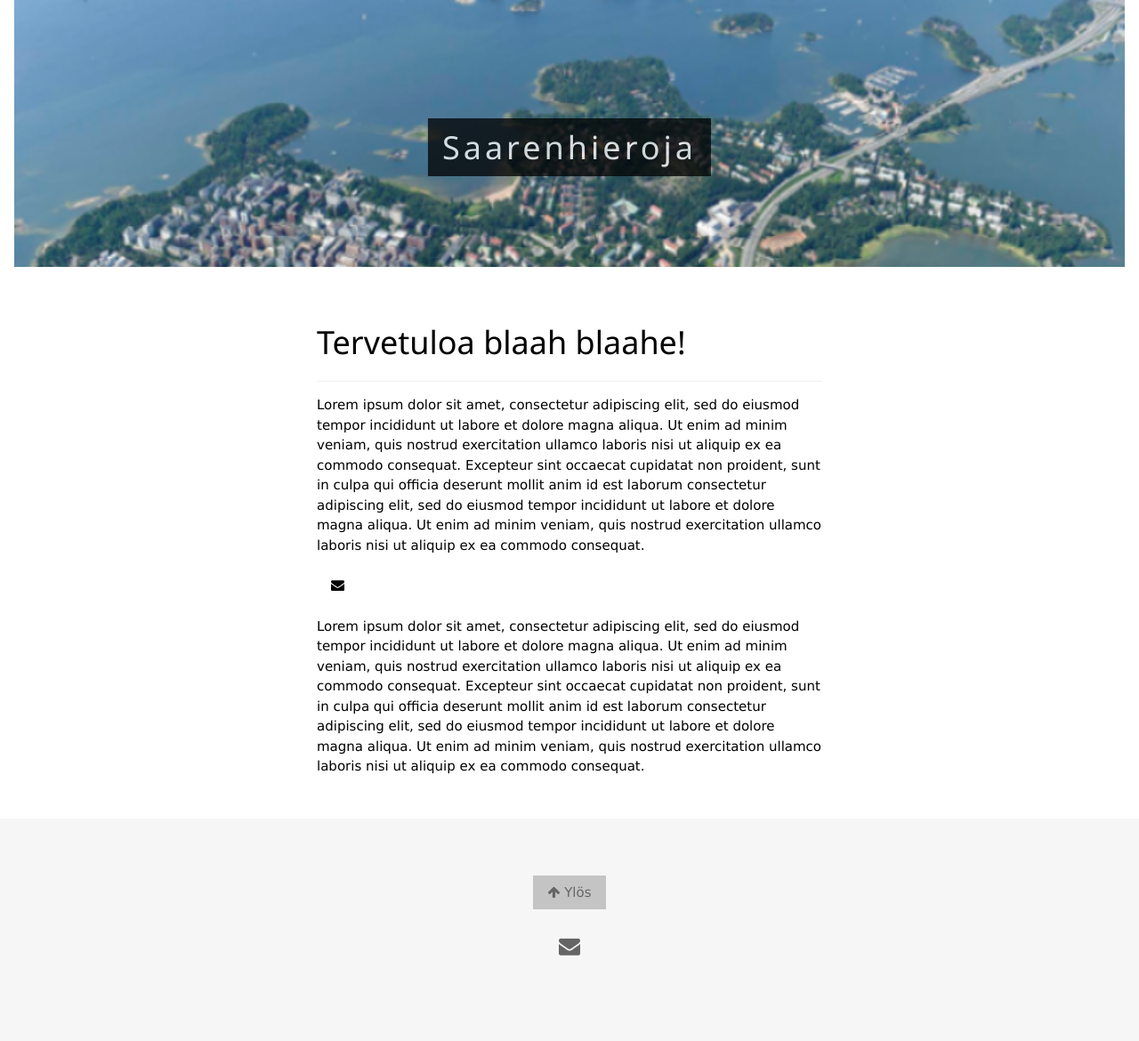
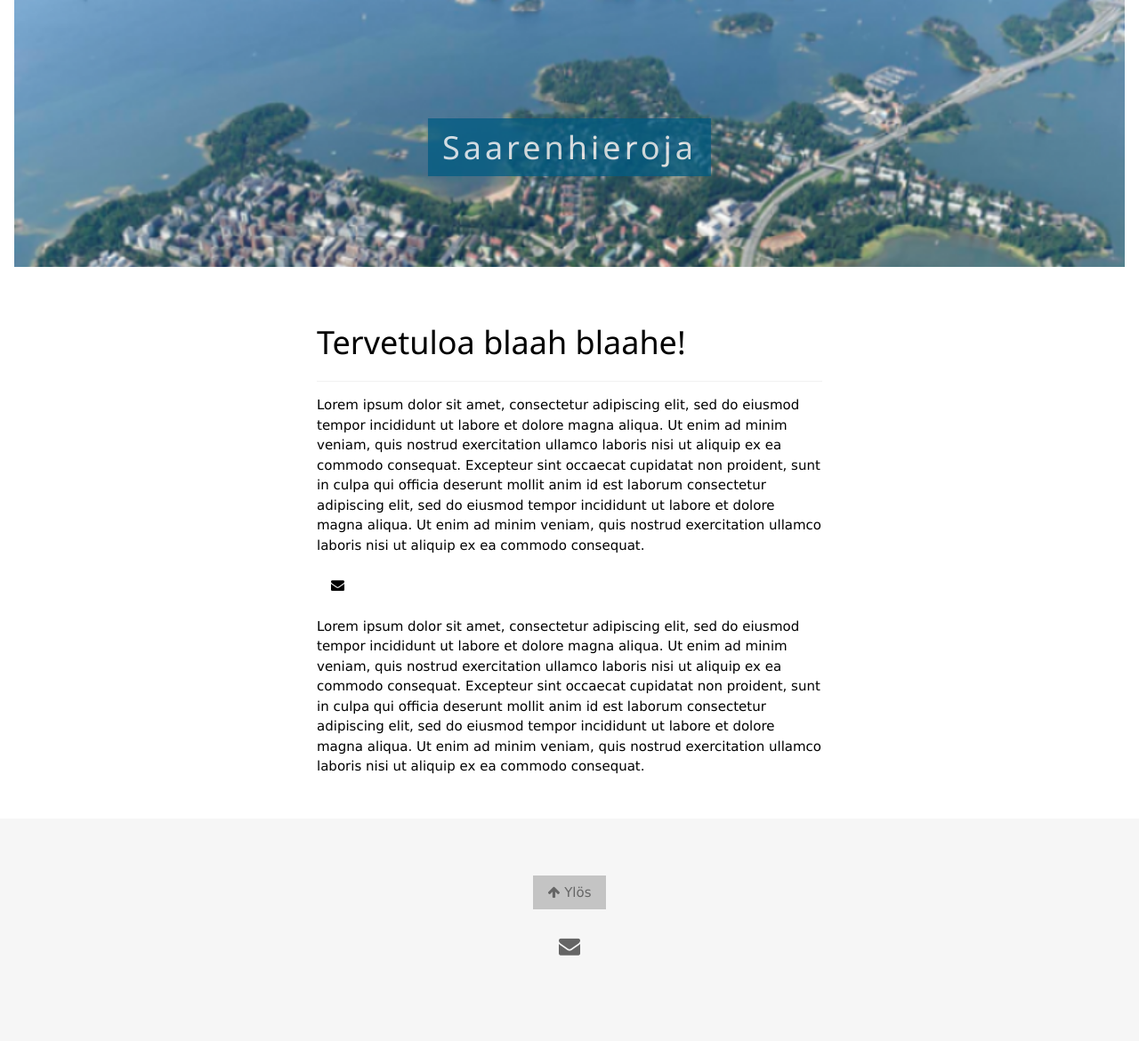
Before and after one commit to saarenhieroja/saarenhieroja.github.io, a Jekyll site: the page built from index.html, in a window 1280 px wide. Shown: the whole page at 89% size. Built offline with Jekyll 4.4.1, drawn with Linux system fonts in a browser that asks for light colours.

Commit message:
Update index.html

```diff
--- a/index.html
+++ b/index.html
@@ -8,7 +8,7 @@
 		<div class="bg"></div>
 		<div class="w3-display-middle w3-margin-top w3-center">
 			<h1 class="w3-xxlarge w3-text-white">
-				<span class="w3-padding w3-black w3-opacity-min">Saarenhieroja</span>
+				<span class="w3-padding w3-sh-bg w3-opacity-min">Saarenhieroja</span>
 			</h1>
 		</div>
 	</div>
```
